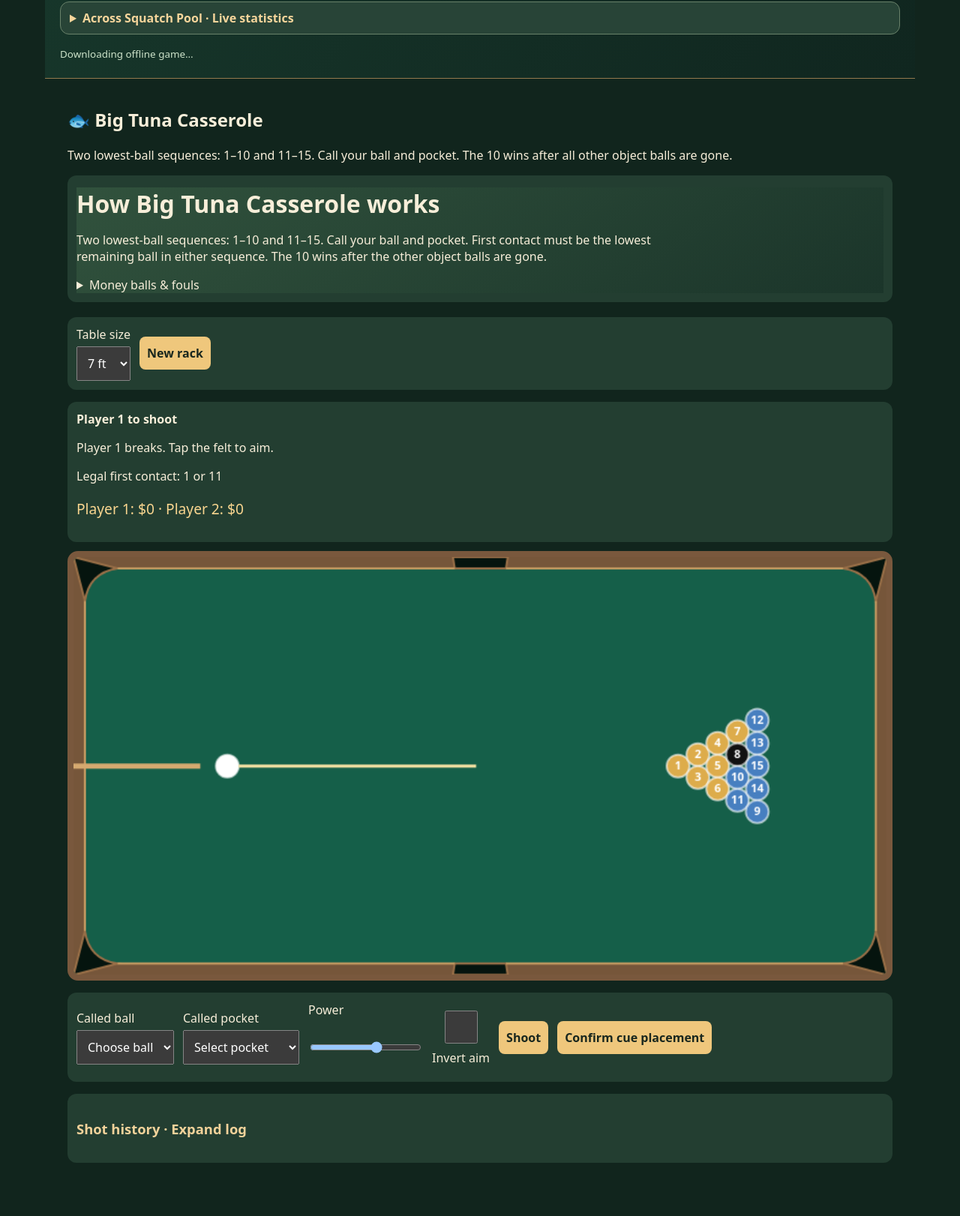
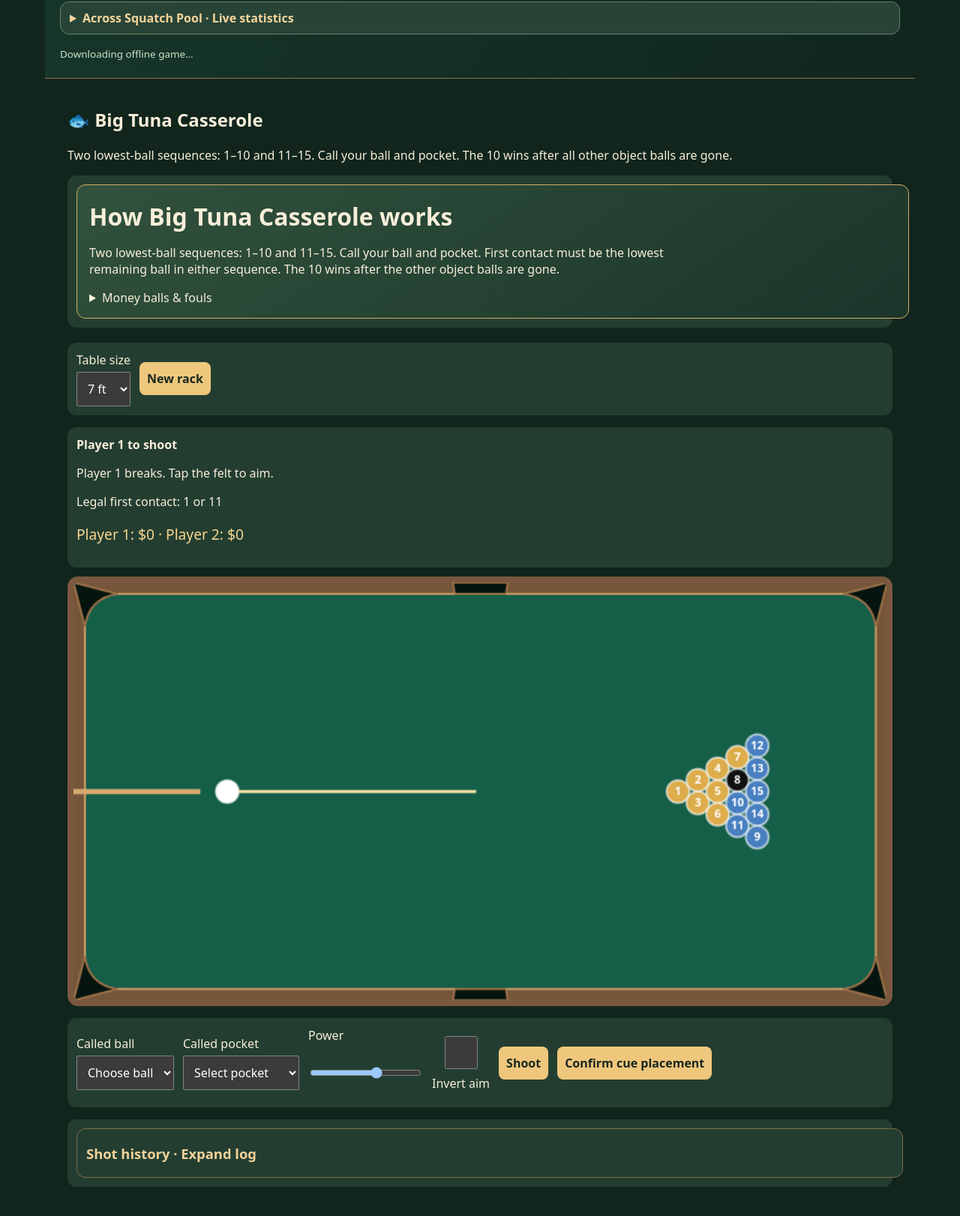
Before and after one commit to subiki/squatchpool, a website: page tuna.html in a window 1280 px wide. Shown: the part 168-1790 px from the top of the page at 75% size. Before the commit the page ends 1765 px from the top, so only its background shows below. Drawn offline with Linux system fonts and the light colour scheme; no server answers.

Commit message:
style: shared rules and expandable history for all game pages

```diff
--- a/src/game-page-layout.css
+++ b/src/game-page-layout.css
@@ -9,3 +9,9 @@
 .shot-history-section details:not([open]){padding-block:10px}
 .shot-history-section ol{margin:14px 0 0;padding-left:1.5rem}
 .shot-history-section li{margin-bottom:.6rem}
+
+/* Consistent readable rules and collapsed logs for compact game pages. */
+.game-rules-layout .rules-card{padding:16px;border:1px solid #d6ae65;border-radius:12px;color:#f7eed9}
+.game-history{border:1px solid #826c4a;border-radius:12px;padding:12px;background:#233e31}
+.game-history summary{cursor:pointer;min-height:44px;display:flex;align-items:center;font-weight:800;color:#f2d29a}
+.game-history ol{padding-left:1.5rem}
```
